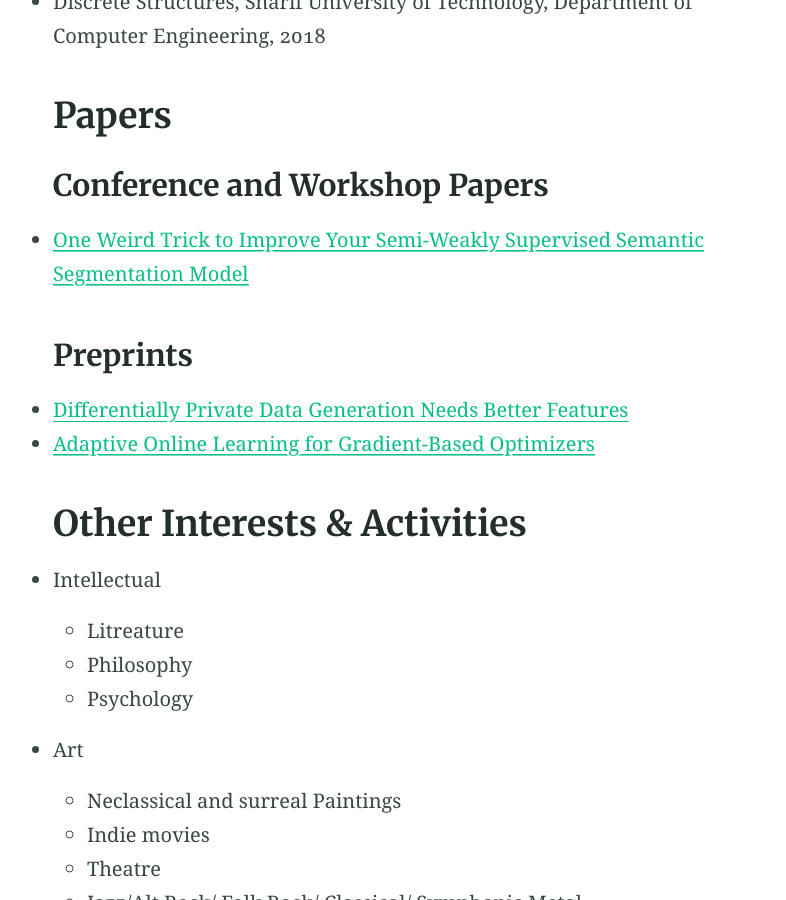
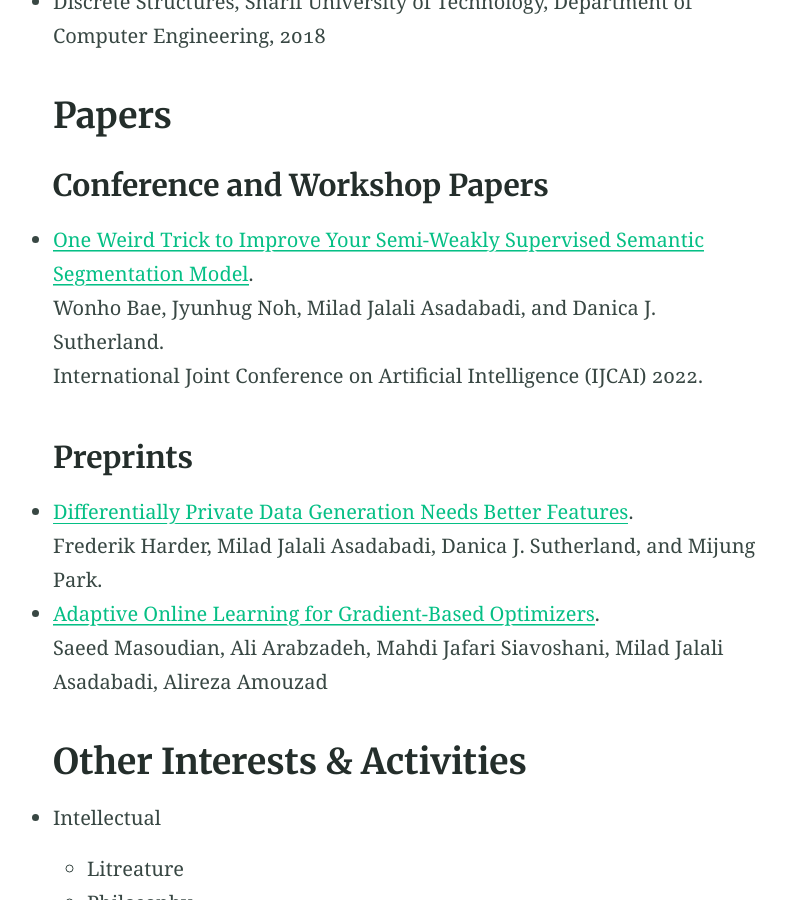
Before and after one commit to miadj7/miladj7.github.io, a Jekyll site: the page built from index.md, in a window 1280 px wide and 900 px high, scrolled down 1578 px. Shown: the whole window, without its empty margins (230-1016 px from the left). Built offline with Jekyll 4.4.1, drawn with Linux system fonts in a browser that asks for light colours.

Commit message:
Update index.md

```diff
--- a/index.md
+++ b/index.md
@@ -29,11 +29,15 @@ I am currently primarily interested in Statistical Learning Theory, Optimization
 ## Papers
 
 ### Conference and Workshop Papers
-- [One Weird Trick to Improve Your Semi-Weakly Supervised Semantic Segmentation Model](https://arxiv.org/pdf/2205.01233.pdf)
+- [One Weird Trick to Improve Your Semi-Weakly Supervised Semantic Segmentation Model](https://arxiv.org/pdf/2205.01233.pdf).  <br />
+Wonho Bae, Jyunhug Noh, Milad Jalali Asadabadi, and Danica J. Sutherland.  <br />
+International Joint Conference on Artificial Intelligence (IJCAI) 2022.
 
 ### Preprints
-- [Differentially Private Data Generation Needs Better Features](https://arxiv.org/pdf/2205.12900.pdf)
-- [Adaptive Online Learning for Gradient-Based Optimizers](https://arxiv.org/pdf/1906.00290.pdf)
+- [Differentially Private Data Generation Needs Better Features](https://arxiv.org/pdf/2205.12900.pdf). <br />
+Frederik Harder, Milad Jalali Asadabadi, Danica J. Sutherland, and Mijung Park.
+- [Adaptive Online Learning for Gradient-Based Optimizers](https://arxiv.org/pdf/1906.00290.pdf). <br />
+Saeed Masoudian, Ali Arabzadeh, Mahdi Jafari Siavoshani, Milad Jalali Asadabadi, Alireza Amouzad
 
 
 ## Other Interests & Activities
```
